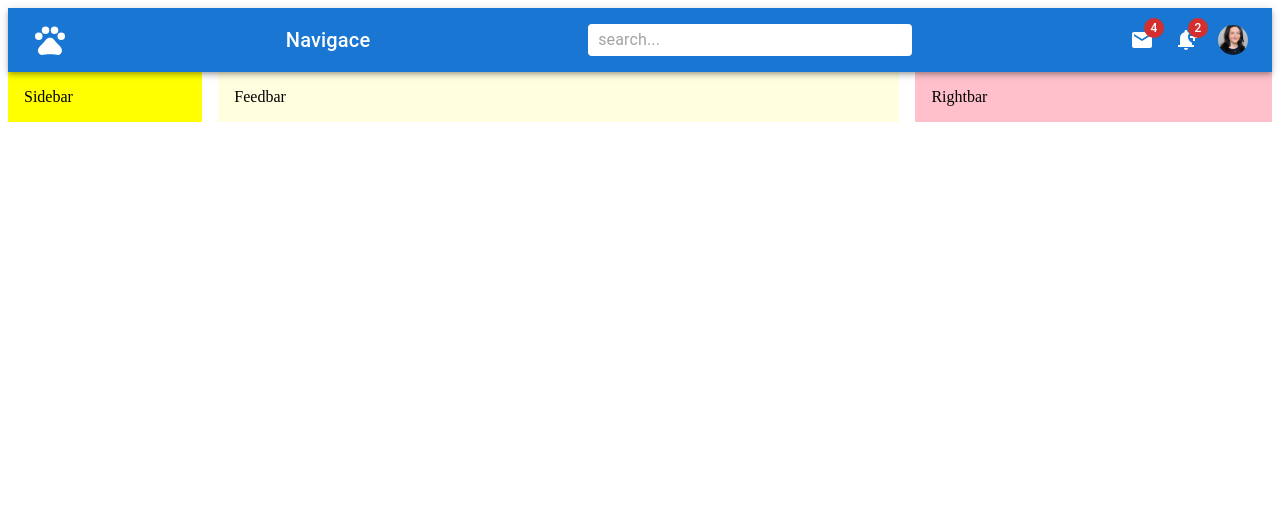
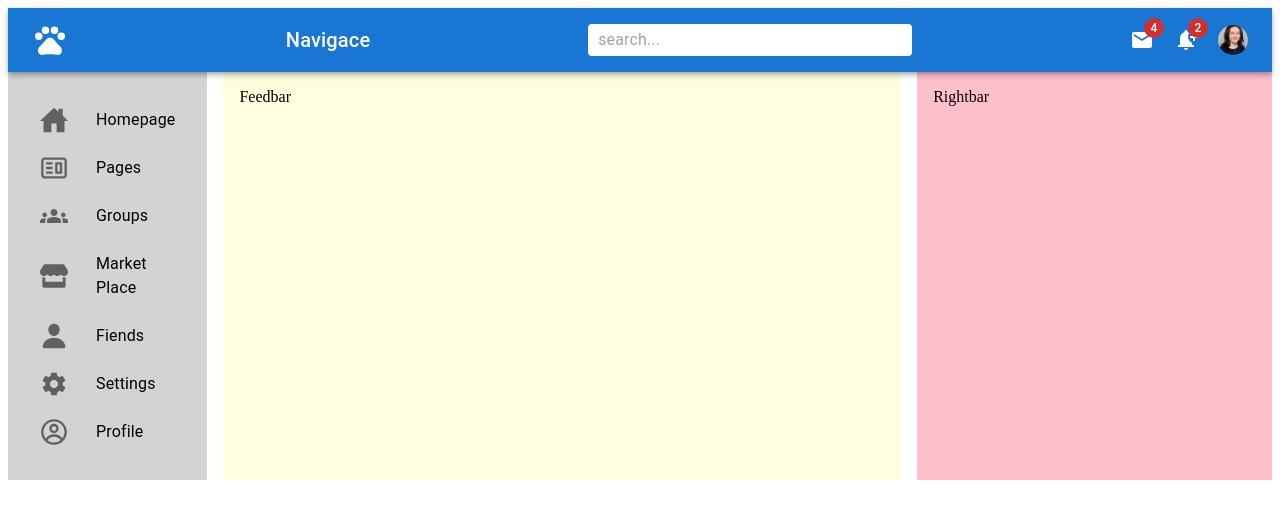
Before and after one commit to Barbora6/responsive-project-1, a React (Create React App) app in the folder responsive/: page / in a window 1280 px wide. Shown: the top 518 px of the page. Built offline with nearby package versions, Linux system fonts and the light colour scheme.

Commit message:
icons for Sidebar

```diff
--- a/responsive/src/components/Sidebar.jsx
+++ b/responsive/src/components/Sidebar.jsx
@@ -1,9 +1,24 @@
-import { Box } from "@mui/material";
+import {
+  Box,
+  List,
+  ListItem,
+  ListItemButton,
+  ListItemIcon,
+  ListItemText
+} from "@mui/material";
+
+import { IoHomeSharp } from "react-icons/io5";
+import { IoMdSettings } from "react-icons/io";
+import { IoPerson } from "react-icons/io5";
+import { CgProfile } from "react-icons/cg";
+import { FaStore } from "react-icons/fa";
+import { MdGroups } from "react-icons/md";
+import { CgWebsite } from "react-icons/cg";
 
 export const Sidebar = () => {
   return (
     <Box
-      bgcolor="yellow"
+      bgcolor="lightgrey"
       flex={1}
       p={2}
       sx={{
@@ -16,7 +31,65 @@ export const Sidebar = () => {
         }
       }}
     >
-      Sidebar
+      <List>
+        <ListItem disablePadding>
+          <ListItemButton component="a" href="#home">
+            <ListItemIcon>
+              <IoHomeSharp size={28} />
+            </ListItemIcon>
+            <ListItemText primary="Homepage" />
+          </ListItemButton>
+        </ListItem>
+        <ListItem disablePadding>
+          <ListItemButton component="a" href="#simple-list">
+            <ListItemIcon>
+              <CgWebsite size={28} />
+            </ListItemIcon>
+            <ListItemText primary="Pages" />
+          </ListItemButton>
+        </ListItem>
+        <ListItem disablePadding>
+          <ListItemButton component="a" href="#simple-list">
+            <ListItemIcon>
+              <MdGroups size={28} />
+            </ListItemIcon>
+            <ListItemText primary="Groups" />
+          </ListItemButton>
+        </ListItem>
+        <ListItem disablePadding>
+          <ListItemButton component="a" href="#simple-list">
+            <ListItemIcon>
+              <FaStore size={28} />
+            </ListItemIcon>
+            <ListItemText primary="Market Place" />
+          </ListItemButton>
+        </ListItem>
+        <ListItem disablePadding>
+          <ListItemButton component="a" href="#simple-list">
+            <ListItemIcon>
+              <IoPerson size={28} />
+            </ListItemIcon>
+            <ListItemText primary="Fiends" />
+          </ListItemButton>
+        </ListItem>
+
+        <ListItem disablePadding>
+          <ListItemButton component="a" href="#simple-list">
+            <ListItemIcon>
+              <IoMdSettings size={28} />
+            </ListItemIcon>
+            <ListItemText primary="Settings" />
+          </ListItemButton>
+        </ListItem>
+        <ListItem disablePadding>
+          <ListItemButton component="a" href="#simple-list">
+            <ListItemIcon>
+              <CgProfile size={28} />
+            </ListItemIcon>
+            <ListItemText primary="Profile" />
+          </ListItemButton>
+        </ListItem>
+      </List>
     </Box>
   );
 };
```
